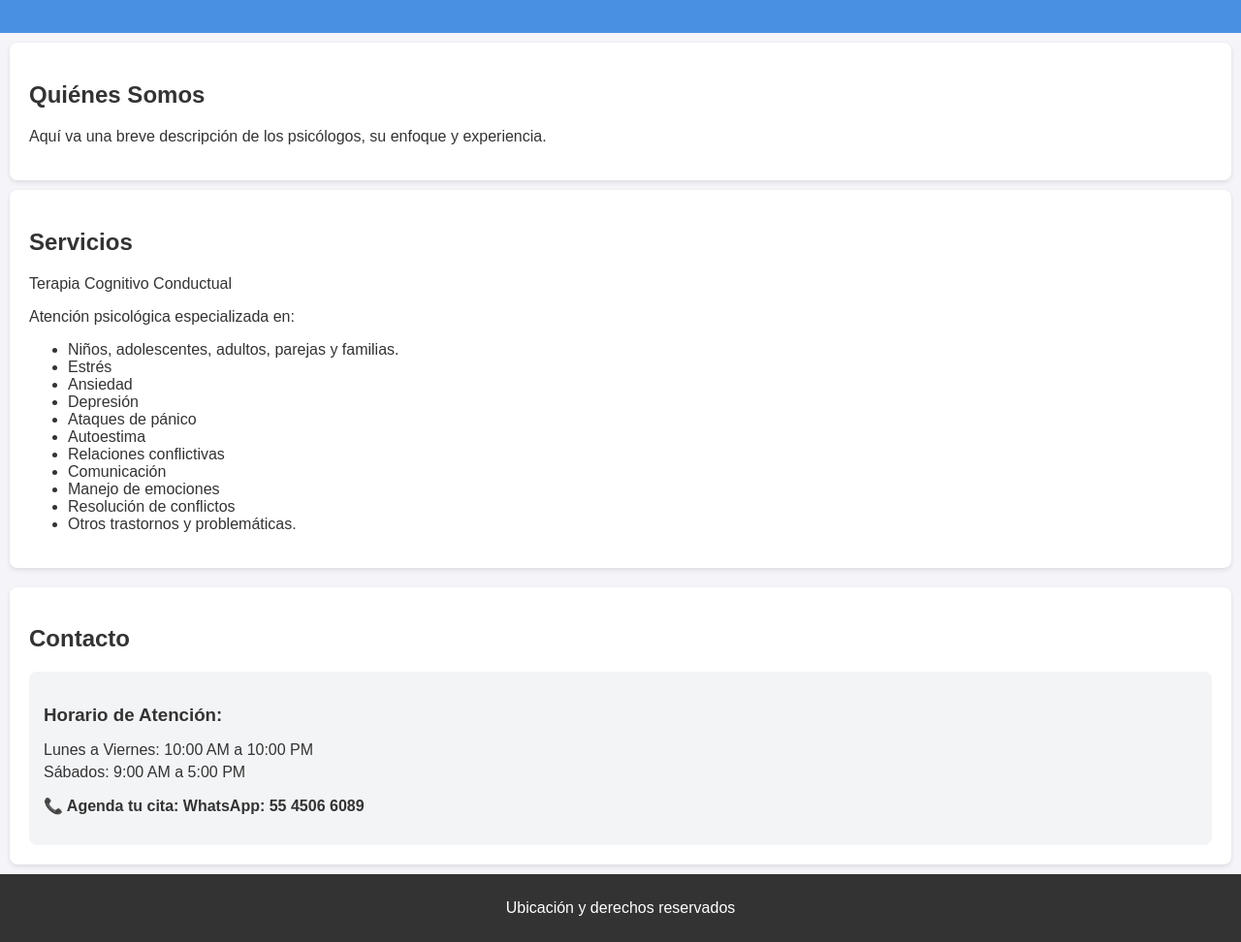
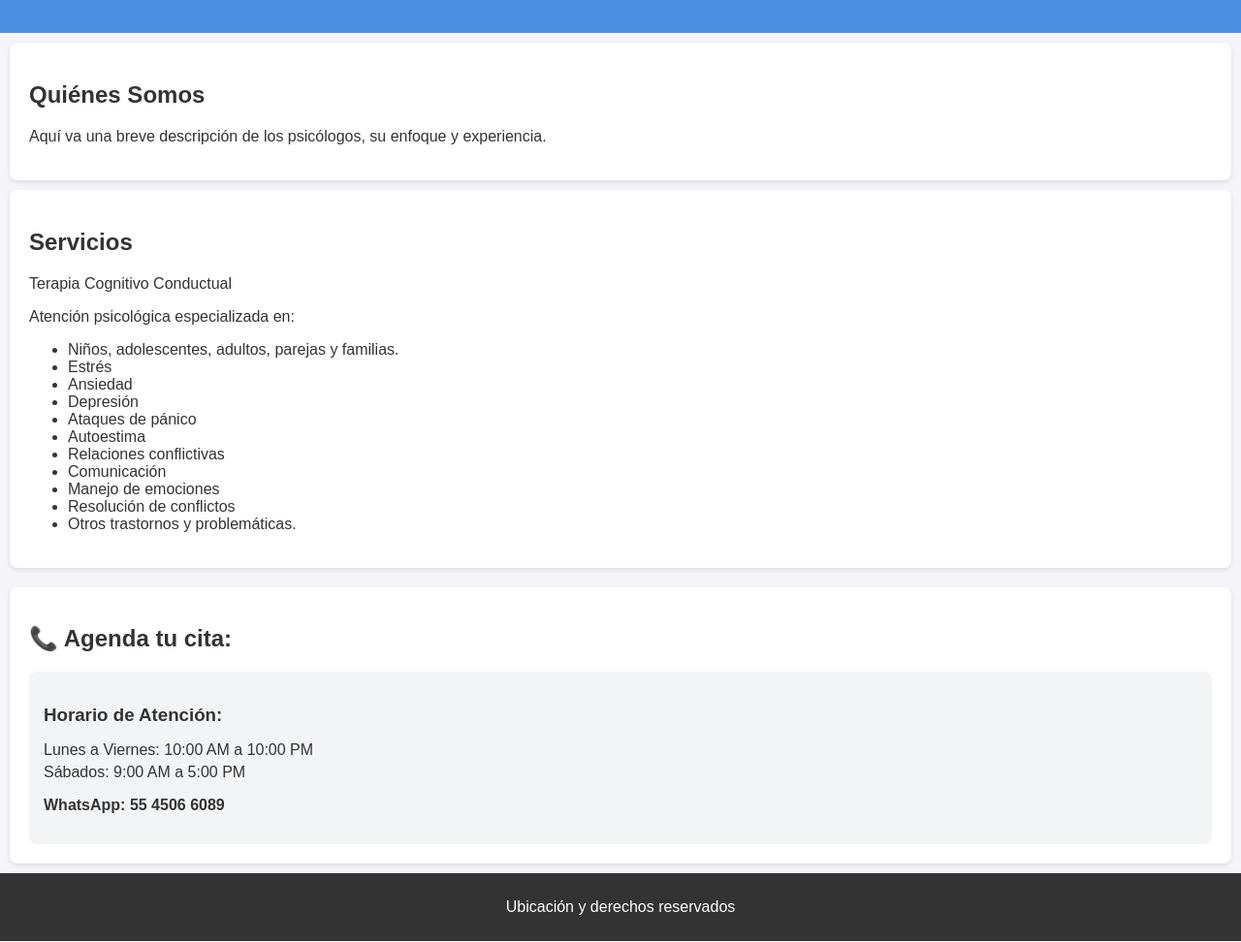
Before and after one commit to LuisGaliciaVazquez/psicologos-web, a plain HTML site: page index.html in a window 1280 px wide. Shown: the part 120-1092 px from the top of the page at 97% size. Drawn offline with Linux system fonts and the light colour scheme.

Commit message:
modificación css

```diff
--- a/index.html
+++ b/index.html
@@ -41,14 +41,14 @@
         </ul>
     </section>
     <section id="contacto">
-        <h2>Contacto</h2>
+        <h2>📞 Agenda tu cita: </h2>
         <div class="horario-atencion">
             <h3>Horario de Atención:</h3>
             <ul>
                 <li>Lunes a Viernes: 10:00 AM a 10:00 PM</li>
                 <li>Sábados: 9:00 AM a 5:00 PM</li>
             </ul>
-            <p>📞 Agenda tu cita: <strong>WhatsApp: 55 4506 6089</strong></p>
+            <p><strong>WhatsApp: 55 4506 6089</strong></p>
         </div>
     </section>
 
```
